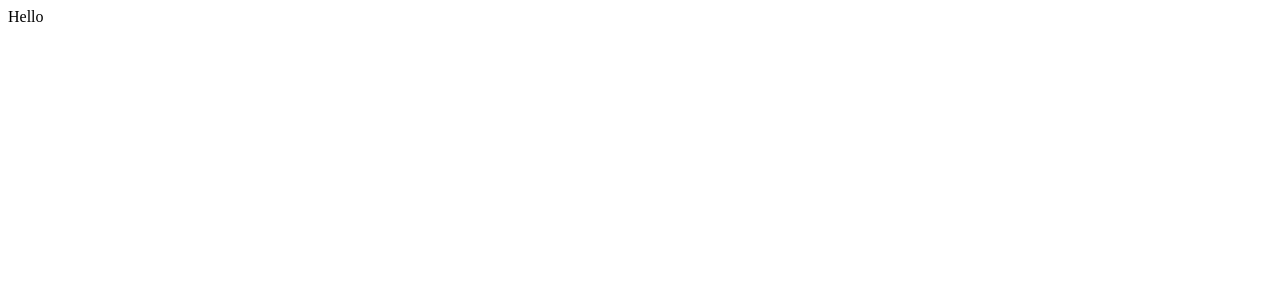
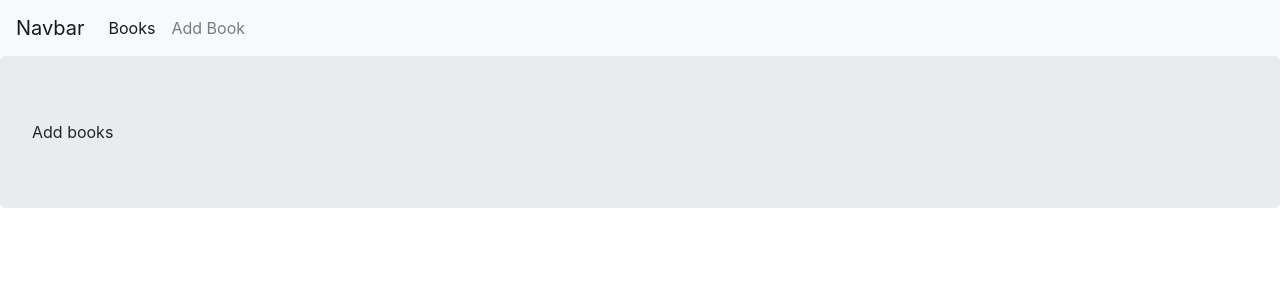
Before and after one commit to MorningCappuccino/BookLibReact2, a React app: page /add in a window 1280 px wide. Shown: the top 300 px of the page. Built offline with nearby package versions, Linux system fonts and the light colour scheme.

Commit message:
Add bootstrap 4 and sass

```diff
--- a/src/App/App.jsx
+++ b/src/App/App.jsx
@@ -1,6 +1,10 @@
 import React, { Component } from 'react';
-// import { Router, Route } from 'react-router-dom';
+import { Router, Route, Link, Switch } from 'react-router-dom';
 import { connect } from 'react-redux';
+
+import { history } from '../helpers';
+import { Books } from '../components/Books/Books.jsx';
+import { AddBook } from '../components/AddBook/AddBook.jsx';
 
 class App extends Component {
     constructor(props) {
@@ -8,9 +12,37 @@ class App extends Component {
     }
 
     render() {
-        console.log(this.props);
-        return  <div>Hello</div>
-        }
+        // console.log(this.props);
+        return (
+
+            <Router history={history}>
+                <div className="App">
+                    <nav className="navbar navbar-expand-lg navbar-light bg-light">
+                        <a className="navbar-brand" href="#">Navbar</a>
+                        <button className="navbar-toggler" type="button" data-toggle="collapse"
+                                data-target="#navbarNavAltMarkup" aria-controls="navbarNavAltMarkup"
+                                aria-expanded="false" aria-label="Toggle navigation">
+                            <span className="navbar-toggler-icon"></span>
+                        </button>
+                        <div className="collapse navbar-collapse" id="navbarNavAltMarkup">
+                            <div className="navbar-nav">
+                                <li className="nav-item active">
+                                    <Link to="/" className="nav-link">Books</Link>
+                                </li>
+                                <li className="nav-item">
+                                    <Link to="/add" className="nav-link">Add Book</Link>
+                                </li>
+                            </div>
+                        </div>
+                    </nav>
+                    <Switch>
+                        <Route exact path="/" component={Books} />
+                        <Route path="/add" component={AddBook} />
+                    </Switch>
+                </div>
+            </Router>
+        )
+    }
 }
 
 function mapStateToProps(state) {
--- /dev/null
+++ b/src/components/AddBook/AddBook.jsx
@@ -0,0 +1,25 @@
+import React, { Component } from 'react';
+import { connect } from 'react-redux';
+
+class AddBook extends Component {
+    constructor(props) {
+        super(props);
+
+    }
+
+    render() {
+        return (
+            <div className="jumbotron">Add books</div>
+        )
+    }
+}
+
+function mapStateToProps(state) {
+    const { books } = state;
+    return {
+        books
+    };
+}
+
+const cc = connect(mapStateToProps)(AddBook);
+export { cc as AddBook };
--- /dev/null
+++ b/src/components/Books/Books.jsx
@@ -0,0 +1,25 @@
+import React, { Component } from 'react';
+import { connect } from 'react-redux';
+
+class Books extends Component {
+    constructor(props) {
+        super(props);
+
+    }
+
+    render() {
+        return (
+            <div className='jumbotron b-purple'>Books</div>
+        )
+    }
+}
+
+function mapStateToProps(state) {
+    const { books } = state;
+    return {
+        books
+    };
+}
+
+const c = connect(mapStateToProps)(Books);
+export { c as Books };
--- /dev/null
+++ b/src/helpers/history.js
@@ -0,0 +1,3 @@
+import { createBrowserHistory } from 'history';
+
+export const history = createBrowserHistory();
--- a/src/helpers/index.js
+++ b/src/helpers/index.js
@@ -1 +1,2 @@
 export * from './store';
+export * from './history';
--- a/src/index.jsx
+++ b/src/index.jsx
@@ -5,6 +5,12 @@ import { Provider } from 'react-redux';
 import { store } from './helpers';
 import { App } from './App';
 
+// import 'jquery';
+// import 'bootstrap/js/dist/dropdown';
+import 'bootstrap';
+import './scss/app.scss';
+// import 'bootstrap/dist/css/bootstrap.min.css';
+
 ReactDOM.render(
     <Provider store={store}>
         <App />
--- /dev/null
+++ b/src/scss/_custom.scss
@@ -0,0 +1,5 @@
+$b-purple: #df79ff;
+
+.b-purple {
+  color: $b-purple;
+}
--- /dev/null
+++ b/src/scss/app.scss
@@ -0,0 +1,2 @@
+@import "~bootstrap/scss/bootstrap";
+@import "custom";
--- a/webpack.config.js
+++ b/webpack.config.js
@@ -1,4 +1,5 @@
 const HtmlWebPackPlugin = require("html-webpack-plugin");
+const path = require('path');
 
 const htmlPlugin = new HtmlWebPackPlugin({
     template: "./src/index.html",
@@ -7,6 +8,10 @@ const htmlPlugin = new HtmlWebPackPlugin({
 
 module.exports = {
     entry: './src/index.jsx',
+    output: {
+        filename: 'bundle.js',
+        path: path.resolve(__dirname, 'dist')
+    },
     resolve: {
         extensions: ['.js', '.jsx']
     },
@@ -18,6 +23,34 @@ module.exports = {
                 use: {
                     loader: "babel-loader"
                 }
+            },
+            {
+                test: /\.(scss)$/,
+                use: [
+                    {
+                        // Adds CSS to the DOM by injecting a `<style>` tag
+                        loader: 'style-loader'
+                    },
+                    {
+                        // Interprets `@import` and `url()` like `import/require()` and will resolve them
+                        loader: 'css-loader'
+                    },
+                    {
+                        // Loader for webpack to process CSS with PostCSS
+                        loader: 'postcss-loader',
+                        options: {
+                            plugins: function () {
+                                return [
+                                    require('autoprefixer')
+                                ];
+                            }
+                        }
+                    },
+                    {
+                        // Loads a SASS/SCSS file and compiles it to CSS
+                        loader: 'sass-loader'
+                    }
+                ]
             }
         ]
     },
```
Also changed, not shown: package.json (+11 -0 lines), 1 other file (tests, documents, lock files or other folders).
